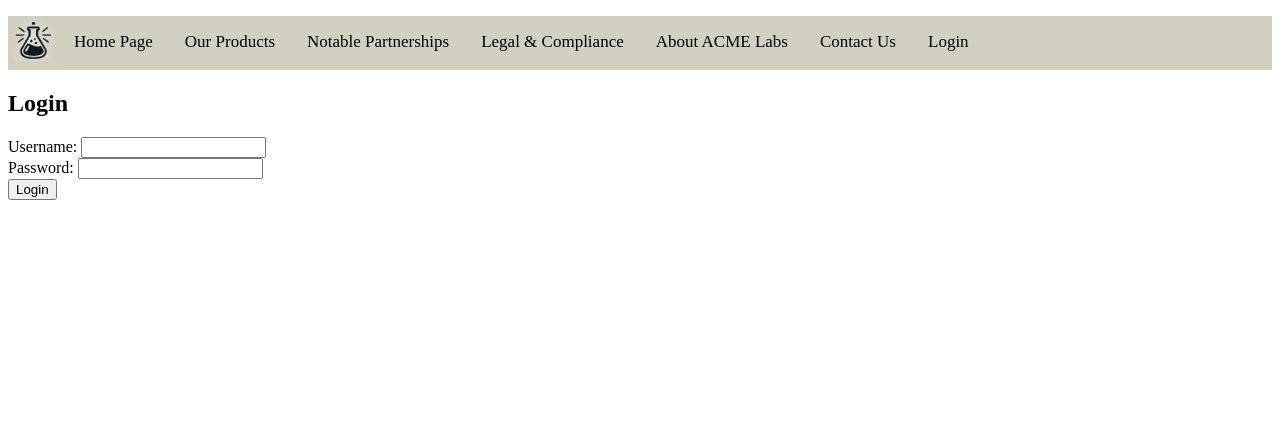
After one commit to OldManSaturn/Company-Website, a Flask app: page /login in a window 1280 px wide. The commit adds this page. Shown: the top 440 px of the page. Run offline with Flask 3, Linux system fonts and the light colour scheme.

Commit message:
login page, readme

```diff
--- a/app.py
+++ b/app.py
@@ -36,6 +36,17 @@ def base_page():
 @app.route('/about')
 def about_page():
     return render_template('about.html')
+@app.route('/login', methods=['GET', 'POST'])
+def login_page():
+    if request.method == 'POST':
+        username = request.form['username']
+        password = request.form['password']
+        # Authenticate user (e.g., check username and password)
+        # If authentication is successful:
+        return render_template('login.html', success=True)
+        # If authentication fails:
+        # return render_template('login.html', error='Invalid credentials')
+    return render_template('login.html')
 
 if __name__ == '__main__':
     app.run(debug=True)
--- a/templates/base.html
+++ b/templates/base.html
@@ -18,6 +18,7 @@
                 <li><a href="/legal">Legal & Compliance</a></li>
                 <li><a href="/about">About ACME Labs</a></li>
                 <li><a href="/contact">Contact Us</a></li>
+                <li><a href="/login">Login</a></li>
             </ul>
         </nav>
     </header>
--- /dev/null
+++ b/templates/login.html
@@ -0,0 +1,18 @@
+{% extends "base.html" %}
+
+{% block content %}
+<h2>Login</h2>
+<form method="post">
+    <div>
+        <label for="username">Username:</label>
+        <input type="text" id="username" name="username" required>
+    </div>
+    <div>
+        <label for="password">Password:</label>
+        <input type="password" id="password" name="password" required>
+    </div>
+    <div>
+        <button type="submit">Login</button>
+    </div>
+</form>
+{% endblock %}
```
Also changed, not shown: README.md (added).
